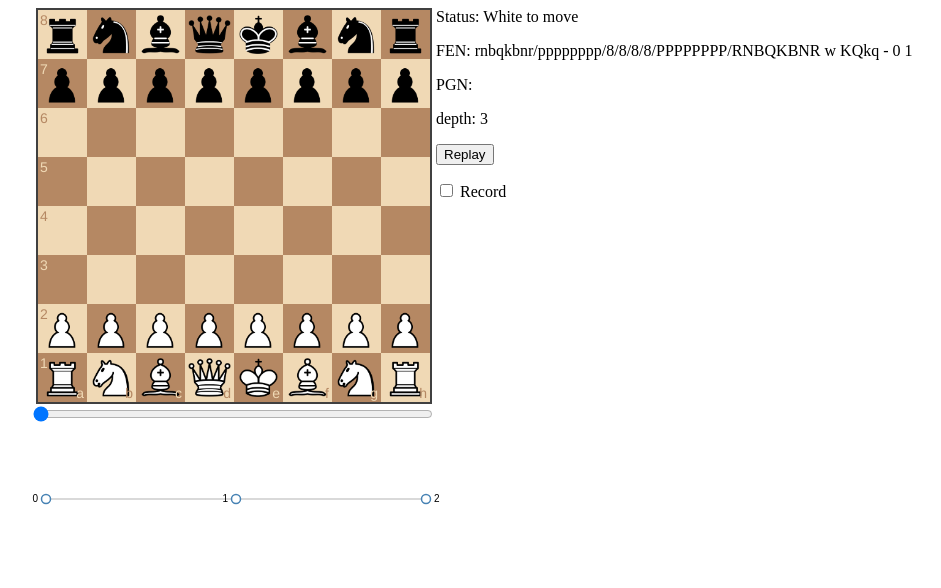
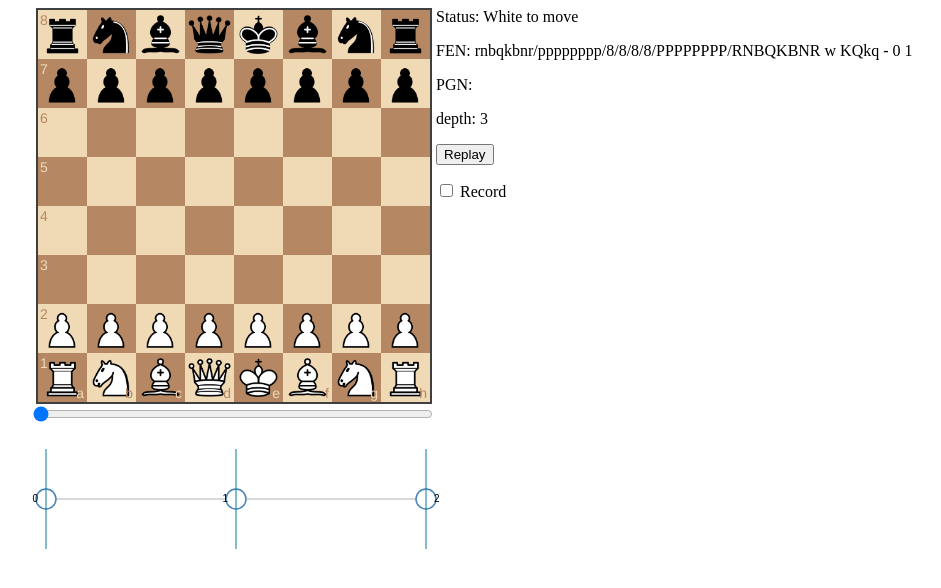
Before and after one commit to vhf/chessviz, a plain HTML site: page index.html in a window 1280 px wide. Shown: the whole page, without its empty margins (2-943 px from the left). Drawn offline with nearby package versions, Linux system fonts and the light colour scheme.

Commit message:
Vertical lines

```diff
--- a/index.html
+++ b/index.html
@@ -37,7 +37,13 @@
         .on("click", click);
 
     node.append("circle")
-        .attr("r", 4.5);
+        .attr("r", 10);
+    node.append("line")
+        .attr('x1', 0)
+        .attr('y1', -200)
+        .attr('x2', 0)
+        .attr('y2', 200)
+        .style("stroke", "rgb(6,120,155)");
 
     node.append("text")
         .attr("dx", function(d) { return d.children ? -8 : 8; })
--- a/js/app.js
+++ b/js/app.js
@@ -232,7 +232,6 @@ updateDisplay();
 
 
 function click(d) {
-  console.log('clicked on ', d);
   $('#slider').val(d.id);
   board.position(d.pos);
 };
--- a/js/t.js
+++ b/js/t.js
@@ -403,13 +403,6 @@ t.find = function( tree ) {
     return found;
 };
 
-t.depth = function(tree) {
-  var i = 0;
-  t.dfs(tree, function(node, par, ctrl) {
-    i++;
-  });
-  return i;
-};
 
 // _dfsPostOrder()
 // -----------------
```
